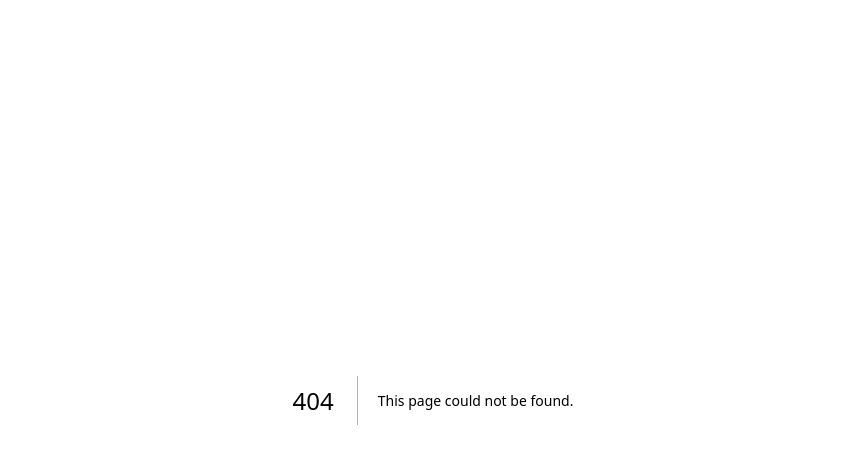
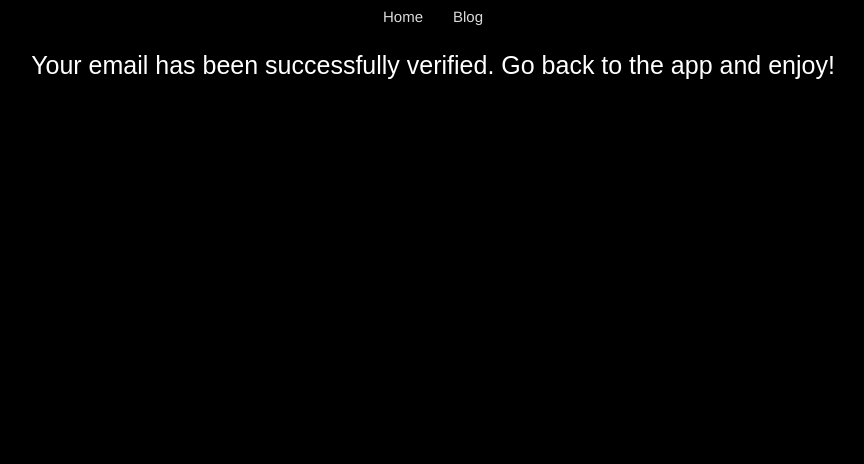
Before and after one commit to bobcoi03/PersonalWebsite, a Next.js app in the folder personalwebsite/: page /peng-success in a window 1280 px wide. Before the commit this address had no page. Shown: the top 464 px of the page, without its empty margins (207-1071 px from the left). Built offline with nearby package versions, Linux system fonts and the light colour scheme.

Commit message:
Added a email verification success message

```diff
--- /dev/null
+++ b/personalwebsite/src/pages/peng-success/index.js
@@ -0,0 +1,19 @@
+import Head from 'next/head'
+import NavBar from '@/components/nav'
+
+export default function Index() {
+    return (
+        <>
+        <Head>
+          <title>Peng</title>
+          <meta name="description" content="Generated by create next app" />
+          <meta name="viewport" content="width=device-width, initial-scale=1" />
+          <link rel="icon" href="/appstore.png" />
+        </Head>
+        <NavBar/>
+        <p style={{textAlign: 'center', color: "white", fontSize: 25, fontFamily: "sans-serif"}}>
+        Your email has been successfully verified. Go back to the app and enjoy!
+        </p>
+        </>
+    )
+}
```
